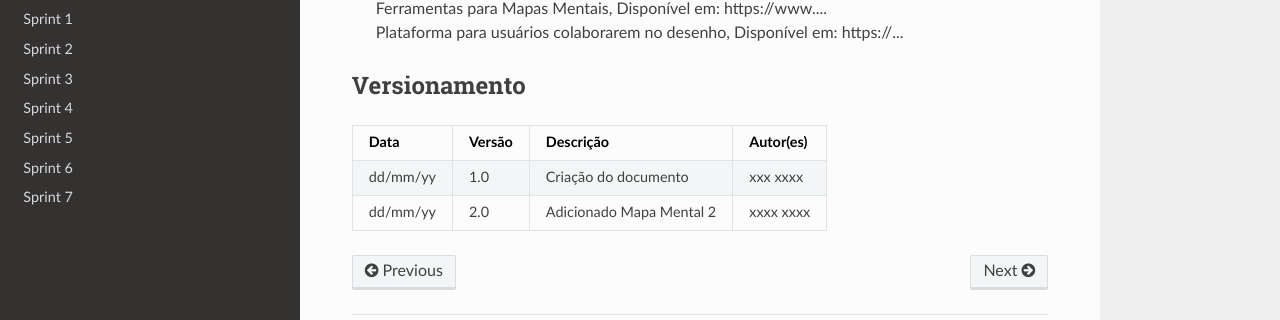
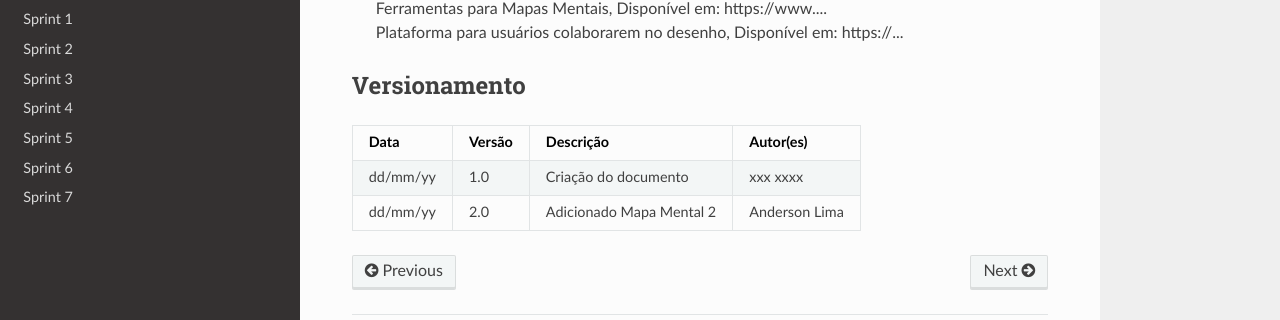
Before and after one commit to Projetos-de-Extensao/PFE_25.1_8001_BetoCuenca, an MkDocs documentation site: the page built from docs/base/mapa_mental.md, in a window 1280 px wide and 900 px high, scrolled down 2606 px. Shown: the part 516-836 px from the top of the window. Built offline with MkDocs 1.6.1, drawn with Linux system fonts in a browser that asks for light colours; nearby versions of some CDN libraries.

Commit message:
Update mapa_mental.md with authors

```diff
--- a/docs/base/mapa_mental.md
+++ b/docs/base/mapa_mental.md
@@ -43,4 +43,4 @@ O mapa mental é uma ferramenta valiosa para oferecer uma visão geral do tema e
 | Data       | Versão | Descrição                | Autor(es)       |
 |------------|--------|--------------------------|-----------------|
 | dd/mm/yy   | 1.0    | Criação do documento     | xxx xxxx        |
-| dd/mm/yy   | 2.0    | Adicionado Mapa Mental 2 | xxxx xxxx       |
+| dd/mm/yy   | 2.0    | Adicionado Mapa Mental 2 | Anderson Lima |
```
